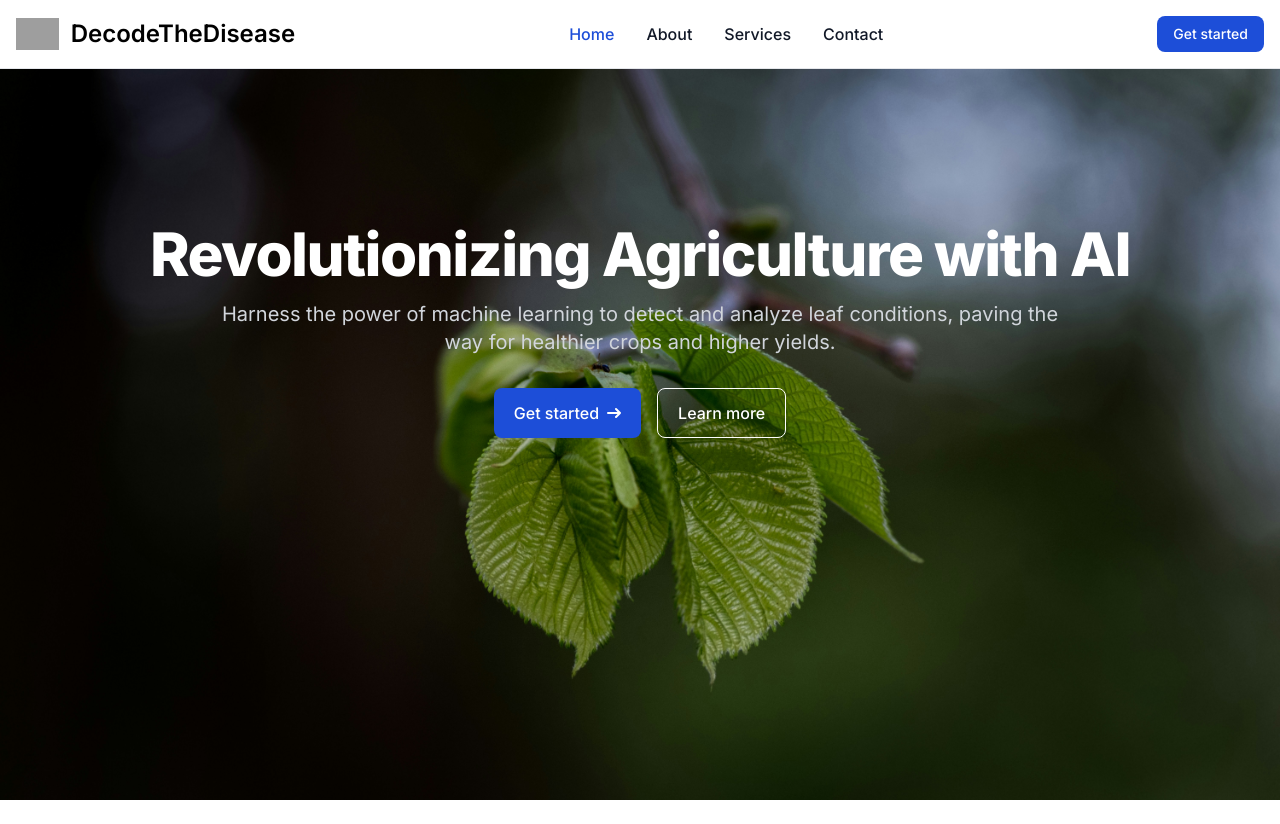
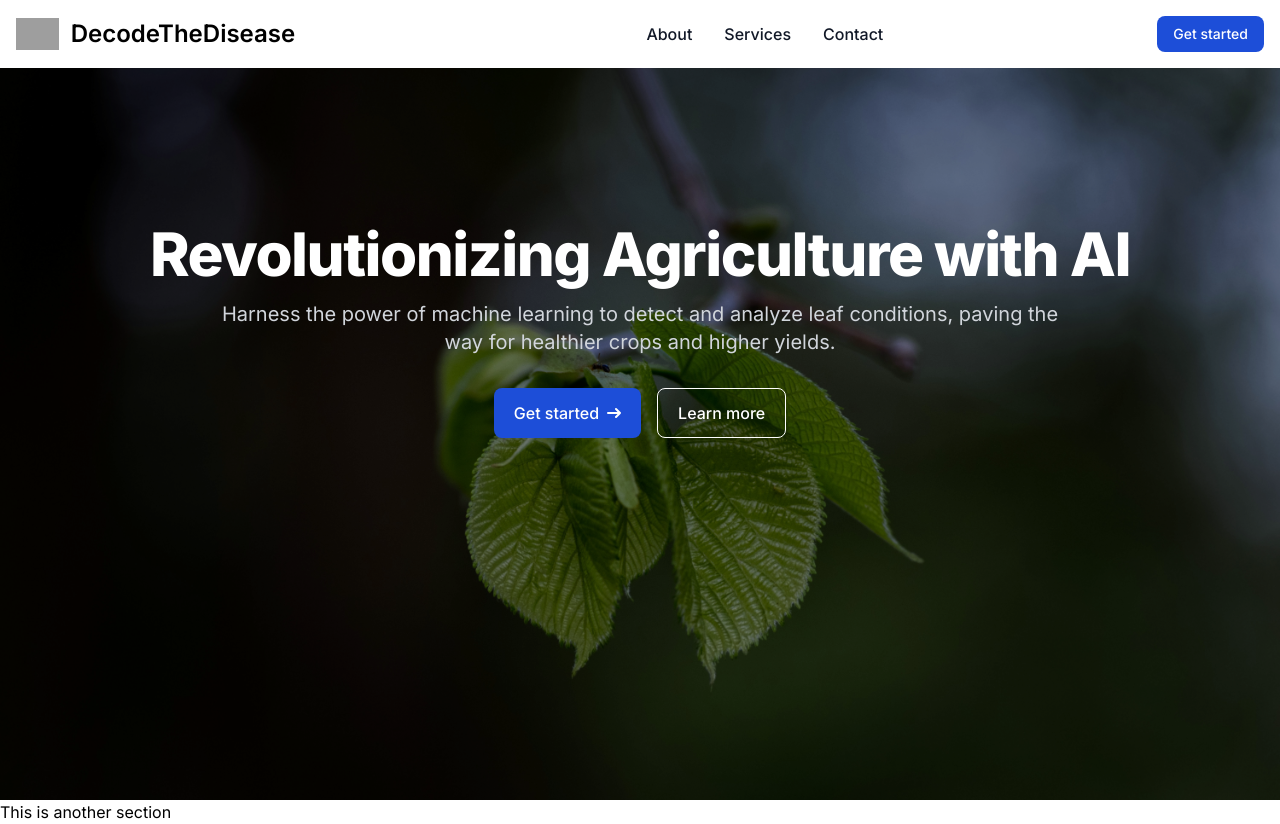
Before and after one commit to Pranavlovescode/DecodeTheDisease, a Next.js app: page / in a window 1280 px wide. Before the commit the page ends 800 px from the top, so only its background shows below. Built offline with nearby package versions, Linux system fonts and the light colour scheme; grey boxes are pictures that could not be loaded.

Commit message:
adding another section to Home page

```diff
--- a/app/components/Navbar.tsx
+++ b/app/components/Navbar.tsx
@@ -5,7 +5,7 @@
 const Navbar = () => {
     return (
         <>
-            <nav className="bg-white dark:bg-gray-900 fixed w-full z-20 top-0 start-0 border-b border-gray-200 dark:border-gray-600">
+            <nav className="bg-white dark:bg-slate-950 fixed w-full z-20 top-0 start-0 ">
                 <div className="w-screen-xl flex flex-wrap items-center justify-between mx-auto p-4">
                     <Link
                         href={"/"}
@@ -51,11 +51,11 @@
                         className="items-center justify-between hidden w-full md:flex md:w-auto md:order-1"
                         id="navbar-sticky"
                     >
-                        <ul className="flex flex-col p-4 md:p-0 mt-4 font-medium border border-gray-100 rounded-lg bg-gray-50 md:space-x-8 rtl:space-x-reverse md:flex-row md:mt-0 md:border-0 md:bg-white dark:bg-gray-800 md:dark:bg-gray-900 dark:border-gray-700">
+                        <ul className="flex flex-col p-4 md:p-0 mt-4 font-medium border border-gray-100 rounded-lg bg-gray-50 md:space-x-8 rtl:space-x-reverse md:flex-row md:mt-0 md:border-0 md:bg-white dark:bg-gray-800 md:dark:bg-slate-950 dark:border-gray-700">
                             <li>
                                 <Link
                                     href={"/"}
-                                    className="block py-2 px-3 text-white bg-blue-700 rounded md:bg-transparent md:text-blue-700 md:p-0 md:dark:text-blue-500"
+                                    className="block py-2 px-3 text-white bg-blue-700 rounded md:bg-transparent hover:md:text-blue-700 md:p-0 hover:md:dark:text-blue-500"
                                     aria-current="page"
                                 >
                                     Home
--- a/app/page.tsx
+++ b/app/page.tsx
@@ -9,7 +9,7 @@
 
       <main >
 
-        <section className="bg-cover bg-no-repeat w-full h-screen bg-grey-900 bg-blend-multiply" style={{ backgroundImage: "url('/ryan-OyR-BRsh4GU-unsplash.jpg')" }}>
+        <section className="bg-cover bg-no-repeat h-screen bg-gray-400 bg-blend-multiply" style={{ backgroundImage: "url('/ryan-OyR-BRsh4GU-unsplash.jpg')" }}>
           <div className="px-4 mx-auto max-w-screen-xl text-center py-24 lg:py-56">
             <h1 className="mb-4 text-4xl font-extrabold tracking-tight leading-none text-white md:text-5xl lg:text-6xl">Revolutionizing Agriculture with AI</h1>
             <p className="mb-8 text-lg font-normal text-gray-300 lg:text-xl sm:px-16 lg:px-48">Harness the power of machine learning to detect and analyze leaf conditions, paving the way for healthier crops and higher yields.</p>
@@ -26,6 +26,9 @@
             </div>
           </div>
         </section>
+        <div>
+          This is another section
+        </div>
       </main>
     </>
   );
```
